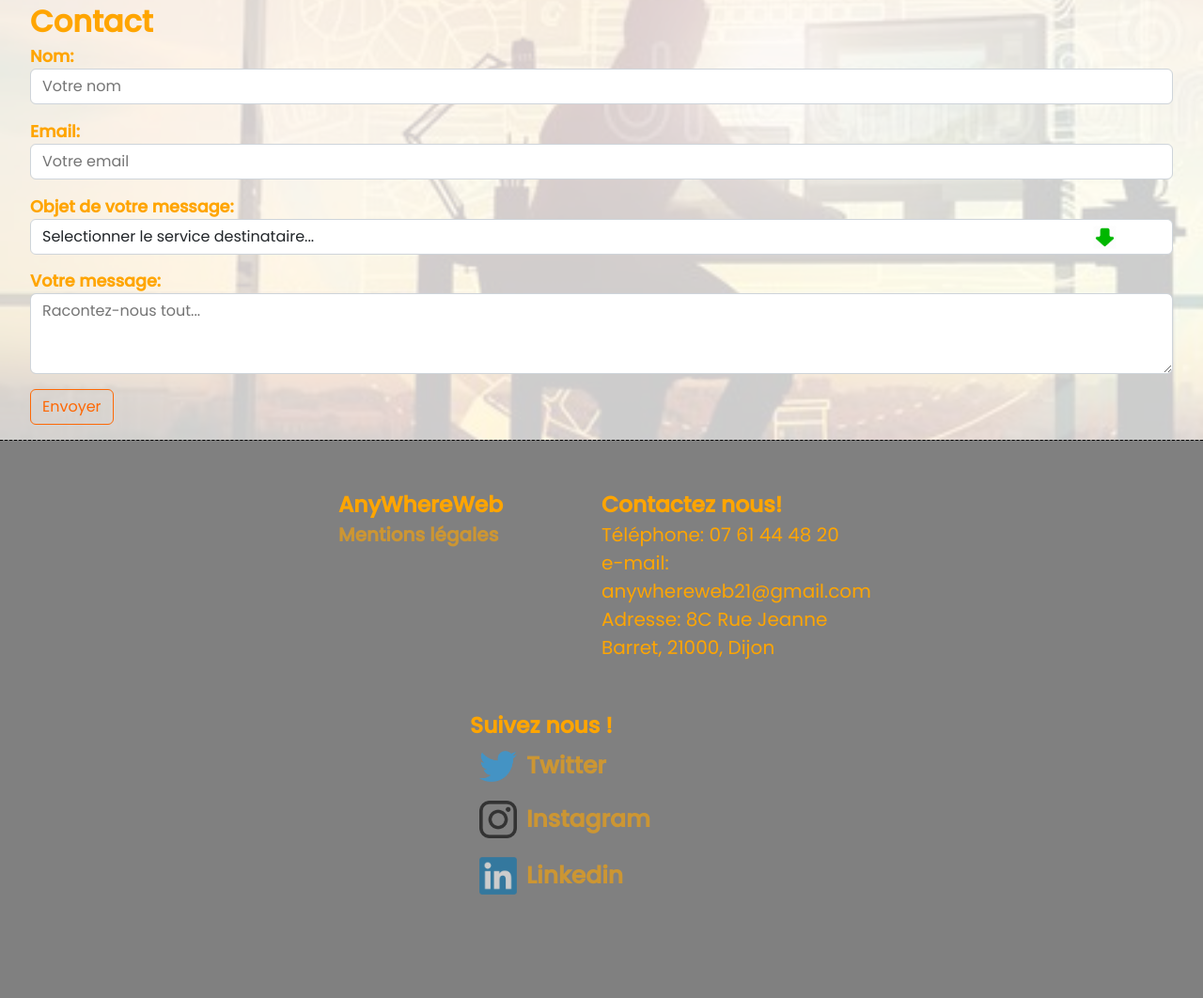
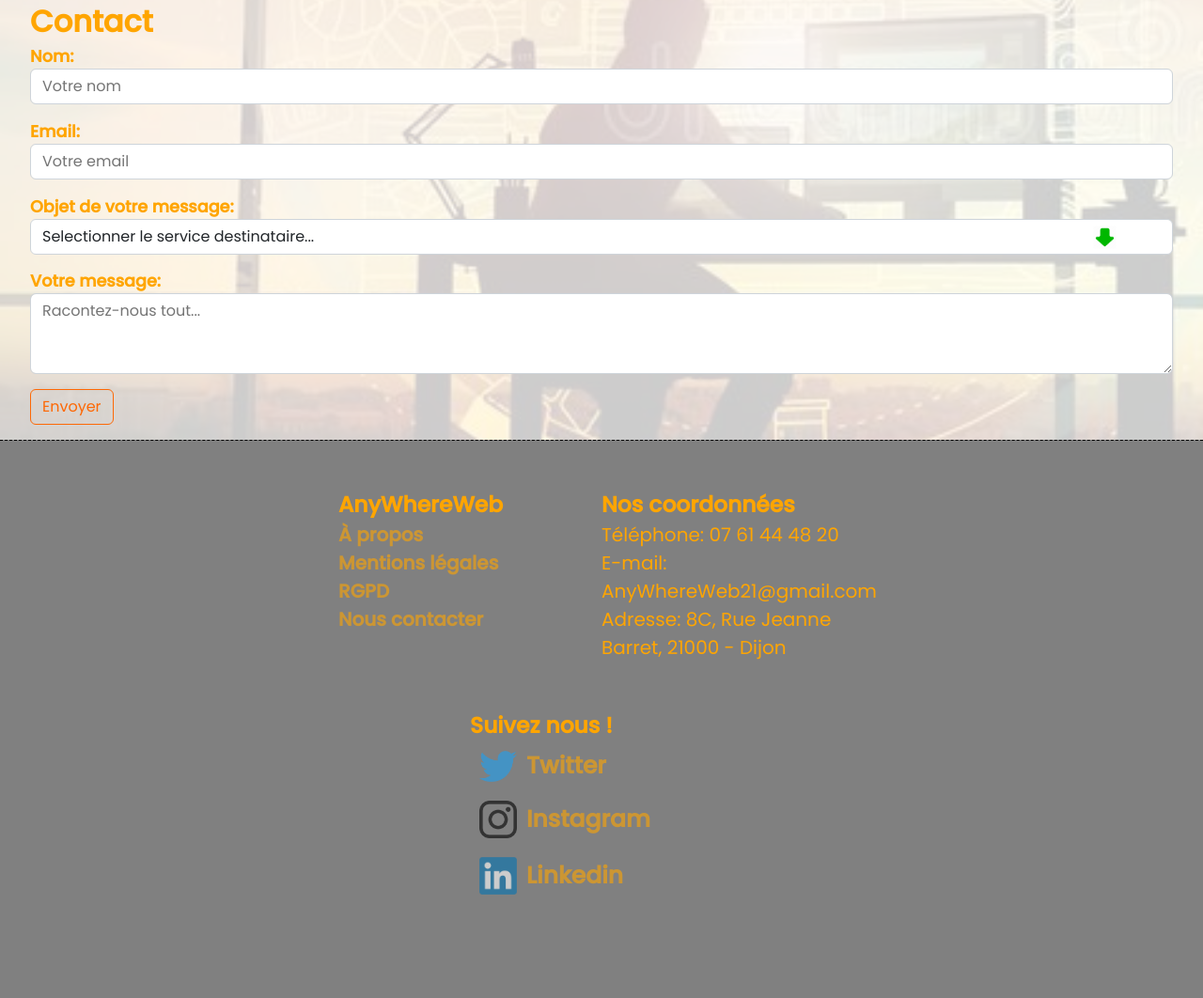
Before and after one commit to GregMagnin/AnyWhereWeb_, a PHP site: page /AWW/page/contact/index.php in a window 1280 px wide. Shown: the part 311-1373 px from the top of the page at 94% size. Run offline with PHP 8.4, Linux system fonts and the light colour scheme.

Commit message:
Add link RGPD & Contact

```diff
--- a/partials/footer.php
+++ b/partials/footer.php
@@ -3,7 +3,6 @@
 namespace SGL\AWW;
 
 ?>
-
 
 <footer class="footer">
 
@@ -12,17 +11,20 @@ namespace SGL\AWW;
     <div class="bloc footer-service">
       <h3>AnyWhereWeb</h3>
       <ul class="listes-services">
+        <li><a href="#agance">À propos</a></li>
         <li><a href="../../page/mentions_legales/">Mentions légales</a></li>
+        <li><a href="../../page/mentions_legales/#RGPD">RGPD</a></li>
+        <li><a href="../../page/contact/">Nous contacter</a></li>
       </ul>
     </div>
 
     <div class="bloc footer-contact">
-  <h3>Contactez nous!</h3>
+      <h3>Nos coordonnées</h3>
       <ul class="contact">
 
         <li>Téléphone: 07 61 44 48 20</li>
-  <li>e-mail: anywhereweb21@gmail.com</li>
-  <li>Adresse: 8C Rue Jeanne Barret, 21000, Dijon</li>
+        <li>E-mail: AnyWhereWeb21@gmail.com</li>
+        <li>Adresse: 8C, Rue Jeanne Barret, 21000 - Dijon</li>
       </ul>
     </div>
 
@@ -44,4 +46,5 @@ namespace SGL\AWW;
 
 
 </body>
+
 </html>
```
Lines whose indentation alone changed are shown as unchanged.
